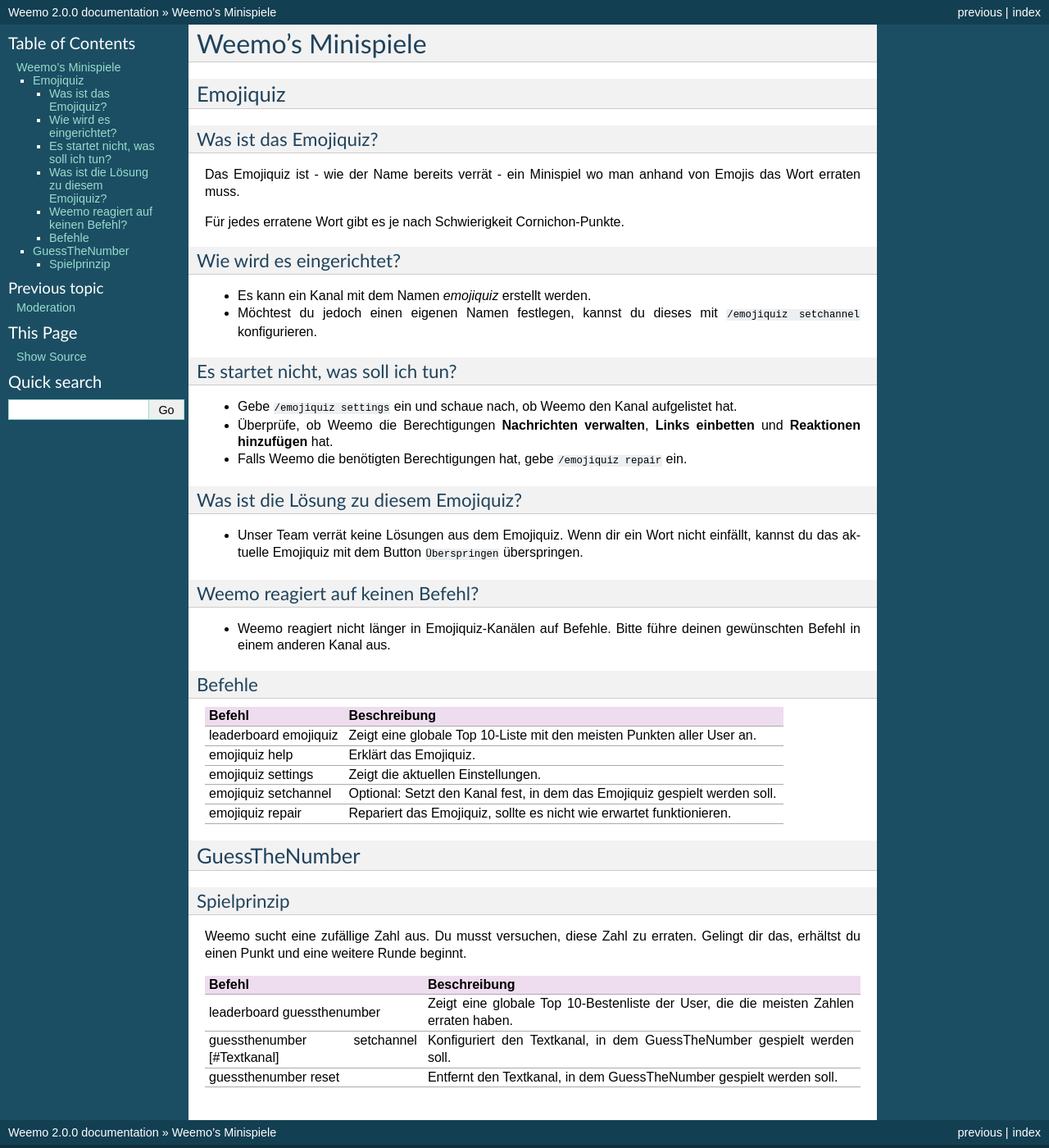
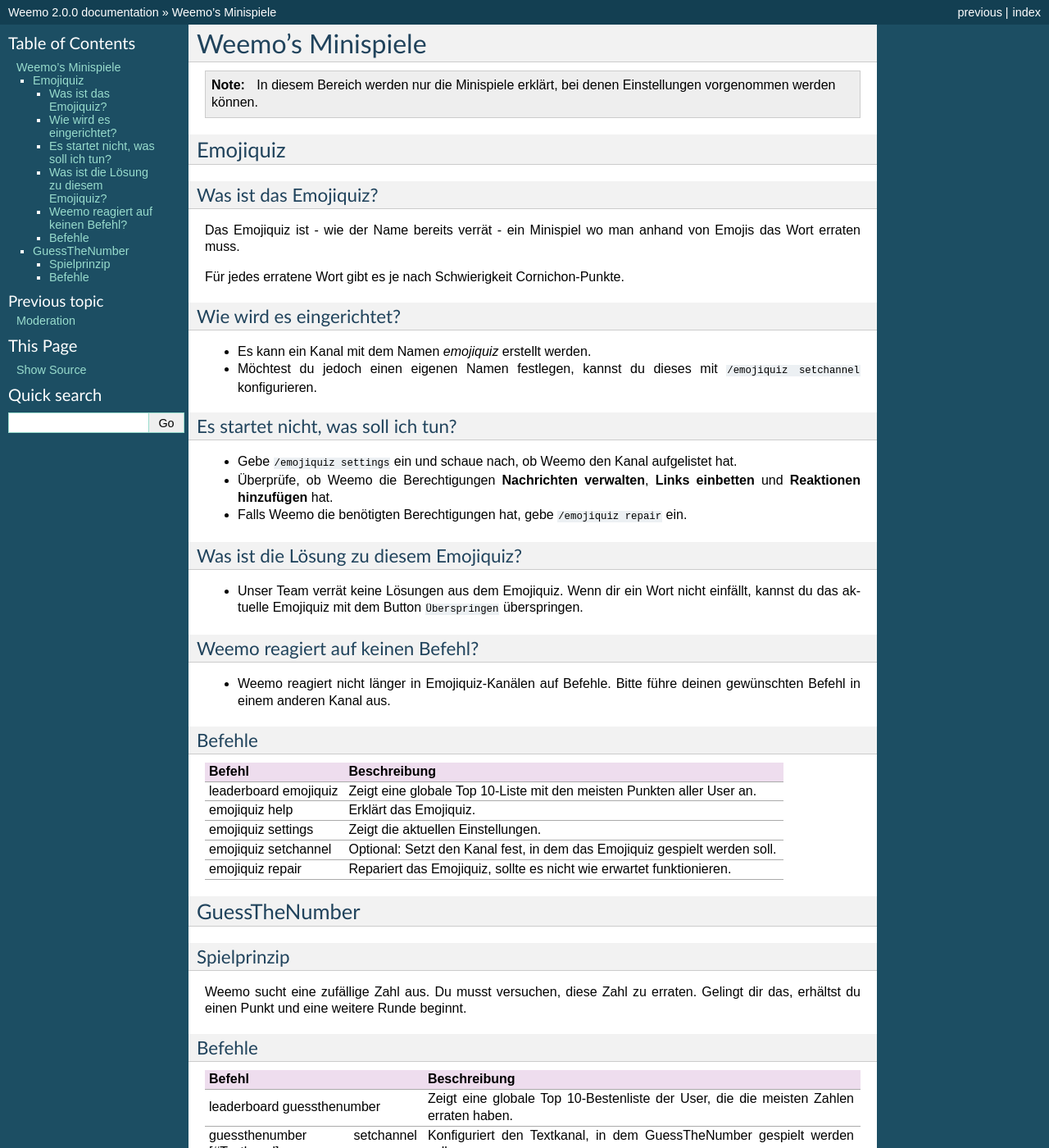
Before and after one commit to niborus/weemo-doc, a Sphinx documentation site: the page built from docs/weemo-spezial.rst, in a window 1280 px wide and 1400 px high. Shown: the whole window at 82% size. Built offline with Sphinx 7.4.7, drawn with Linux system fonts in a browser that asks for light colours.

Commit message:
Update weemo-spezial.rst

```diff
--- a/docs/weemo-spezial.rst
+++ b/docs/weemo-spezial.rst
@@ -1,6 +1,9 @@
 *************
 Weemo's Minispiele
 *************
+
+.. note::
+   In diesem Bereich werden nur die Minispiele erklärt, bei denen Einstellungen vorgenommen werden können.
 
 .. _emojiquiz:
 
@@ -61,6 +64,8 @@ Spielprinzip
 Weemo sucht eine zufällige Zahl aus. Du musst versuchen, diese Zahl zu erraten.
 Gelingt dir das, erhältst du einen Punkt und eine weitere Runde beginnt.
 
+Befehle
+^^^^^^^
 .. csv-table::
     :widths: auto
     :align: left
```
